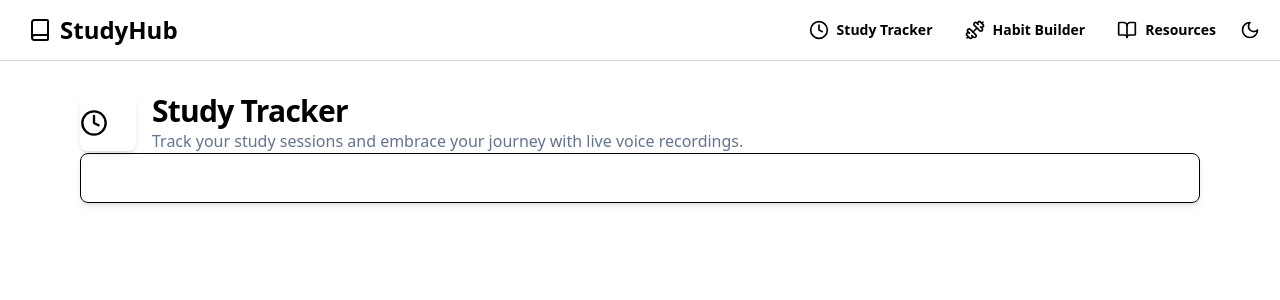
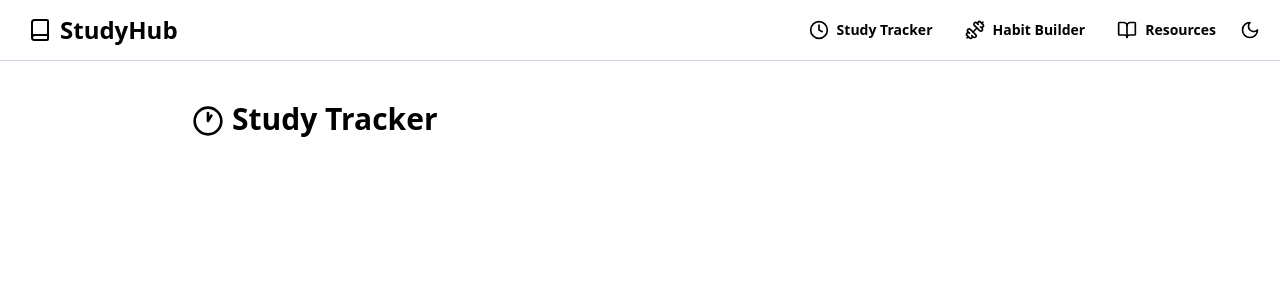
Before and after one commit to RikenMor001/StudyHub, a React (Vite) app: page /study-tracker in a window 1280 px wide. Shown: the top 300 px of the page. Built offline with nearby package versions, Linux system fonts and the light colour scheme.

Commit message:
Update studyTracker.jsx

```diff
--- a/src/pages/studyTracker/studyTracker.jsx
+++ b/src/pages/studyTracker/studyTracker.jsx
@@ -9,7 +9,7 @@
 
 
 // import { useEffect, useState } from "react"
-import { Clock } from "lucide-react"
+import { Clock1 } from "lucide-react"
 import * as React from "react"
 import { Card } from "../../ui/card"
 
@@ -110,25 +110,12 @@ export const StudyTracker = () => {
     // }
 
     return (
-        <div className="flex flex-col min-h-screen bg-background">
-            <div className="flex-1 py-8">
-                <div className="container mx-auto max-w-6xl px-4">
-                    <div className="flex items-center gap-4">
-                        <div className="h-14 w-14 rounded-lg flex items-center jusitfy-center shadow-md">
-                        <Clock className="h-7 w-7"/>
-                        </div>
-                        <div>
-                            <h1 className="text-3xl font-bold tracking-tight text-foreground">Study Tracker</h1>
-                            <p className="text-slate-500 font-medium trcking-tight">
-                                Track your study sessions and embrace your journey with live voice recordings.
-                            </p>
-                        </div>
-                    </div>
-                    <div className="grid md:grid-cols-[2fr, 1fr]">
-                        <div className="space-y-6">
-                            <Card className="p-6 border-border bg-card text-card-foreground">
-                            </Card>
-                        </div>
+        <div className="flex flex-cols">
+            <div className="flex-1">
+                <div className="mx-auto max-w-4xl">
+                    <div className="inline-flex pt-10">
+                        <Clock1 className="h-10 w-10 pr-2"/>
+                        <h1 className="text-3xl font-semibold">Study Tracker</h1>
                     </div>
                 </div>
             </div>
```
